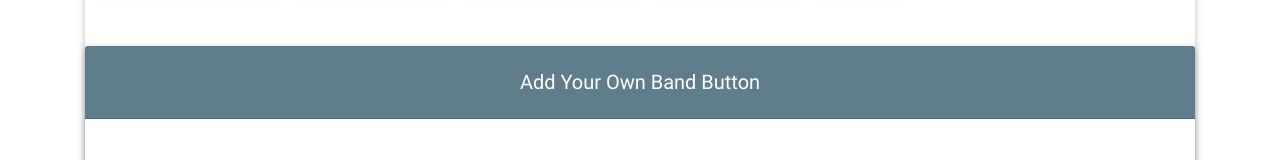
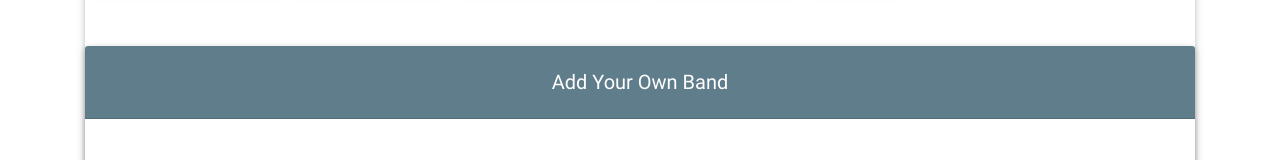
Before and after one commit to Cjay1019/bands-and-gifs, a plain HTML site: page index.html in a window 1280 px wide. Shown: the part 354-514 px from the top of the page. Drawn offline with nearby package versions, Linux system fonts and the light colour scheme.

Commit message:
changed text in html

```diff
--- a/index.html
+++ b/index.html
@@ -36,7 +36,7 @@
       <section id="add-section">
         <div class="card">
           <h5 class="card-header blue-grey white-text text-center py-4">
-            <strong>Add Your Own Band Button</strong>
+            <strong>Add Your Own Band</strong>
           </h5>
 
           <!-- Card content -->
```
